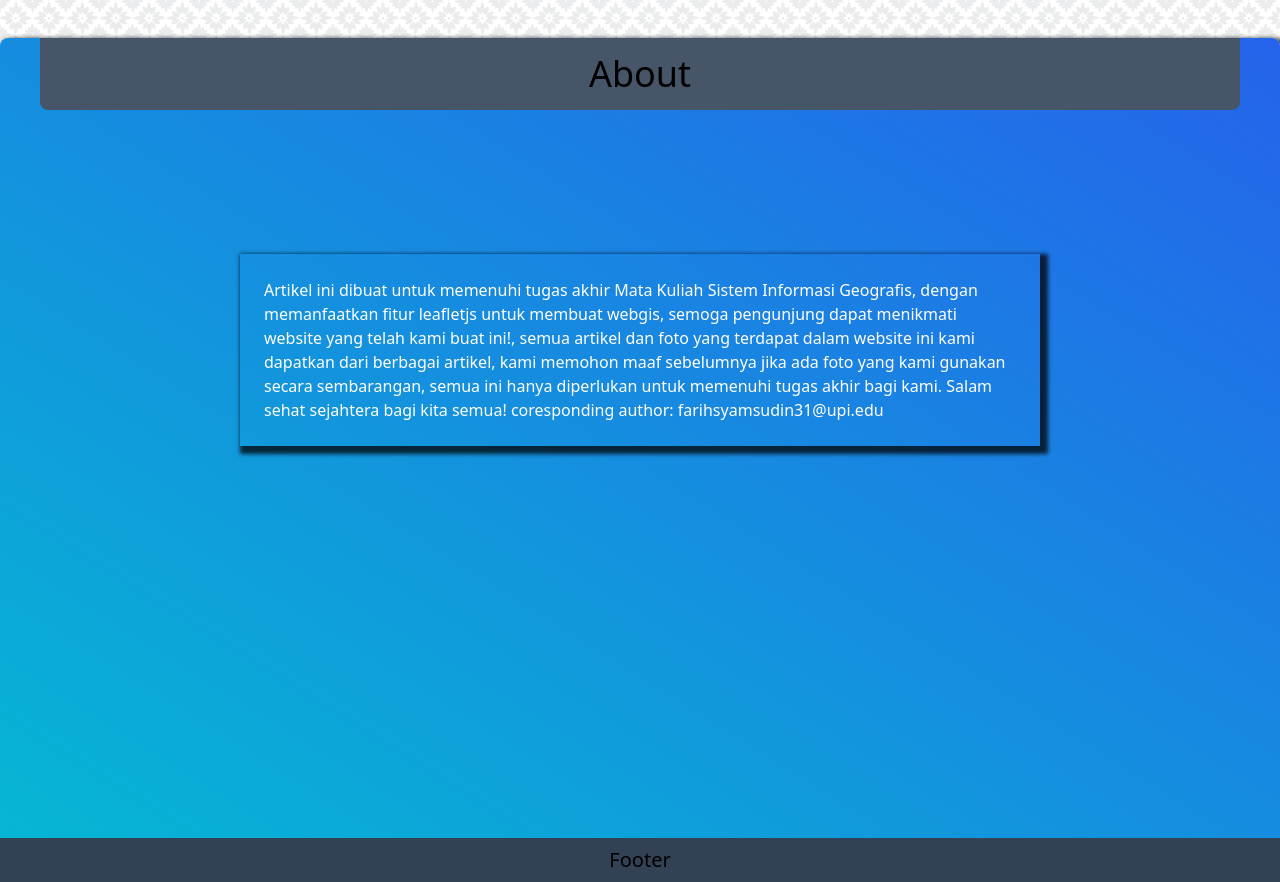
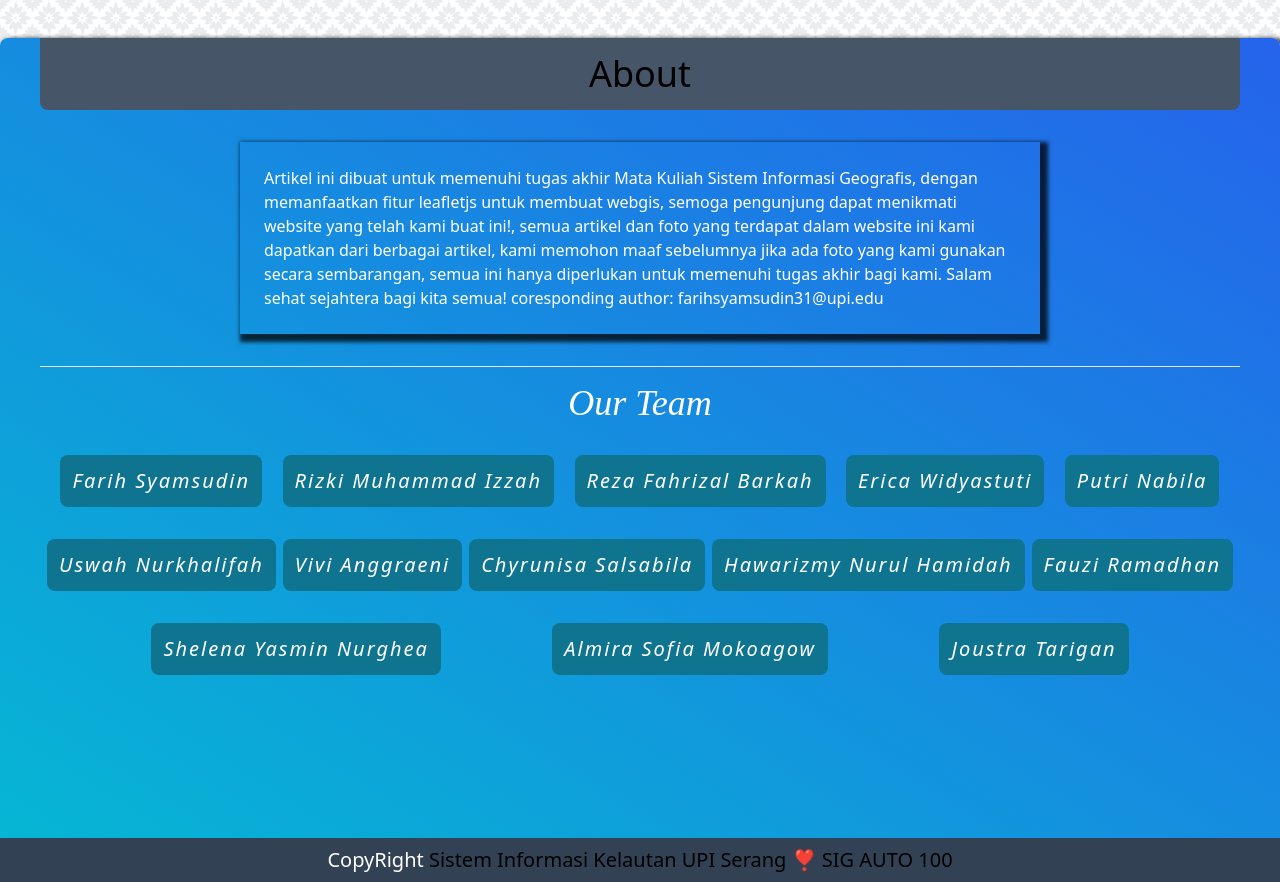
Before and after one commit to farihsyamsudin/webgis, a plain HTML site: page index.html in a window 1280 px wide. Shown: the part 2682-3564 px from the top of the page. Drawn offline with nearby package versions, Linux system fonts and the light colour scheme; a web font is replaced by a local one.

Commit message:
nambahin our team sama edit footer

```diff
--- a/index.html
+++ b/index.html
@@ -140,12 +140,79 @@
     <div id="about" class="min-h-screen bg-gradient-to-tr from-cyan-500 to-blue-600 px-10 rounded-t-lg shadow-3xl">
         <h1 class="text-4xl bg-slate-600 rounded-b-lg p-4 text-center">About</h1>
 
-        <div class="max-w-[800px] shadow-3xl bg-transparent mx-auto p-6 text-white m-8 mt-36">
+        <div class="max-w-[800px] shadow-3xl bg-transparent mx-auto p-6 text-white m-8 mt-18">
             <p>Artikel ini dibuat untuk memenuhi tugas akhir Mata Kuliah Sistem Informasi Geografis, dengan memanfaatkan fitur leafletjs untuk membuat webgis, semoga pengunjung dapat menikmati website yang telah kami buat ini!, semua artikel dan foto yang terdapat dalam website ini kami dapatkan dari berbagai artikel, kami memohon maaf sebelumnya jika ada foto yang kami gunakan secara sembarangan, semua ini hanya diperlukan untuk memenuhi tugas akhir bagi kami. Salam sehat sejahtera bagi kita semua! coresponding author: <a href="http://www.instagram.com/cursaaa">farihsyamsudin31@upi.edu</a></p>
         </div>
-        <!-- <hr> -->
-        <!-- <h2 class="text-4xl rounded-lg p-4 text-center text-white font-lt italic tracking">Our Team</h1>
+        <hr>
+        <h2 class="text-4xl rounded-lg p-4 text-center text-white font-lt italic tracking">Our Team</h1>
             <div id="foto" class="flex flex-wrap justify-evenly">
+                <a href="http://www.instagram.com/cursaaa">
+                <div class="my-4 p-3 bg-cyan-700 rounded-lg hover:cursor-pointer hover:bg-cyan-900 hover:-translate-y-4 transition hover:scale-105">
+                    <h2 class="text-white text-xl italic tracking-widest">Farih Syamsudin</h2>
+                </div>
+                </a>
+                <a href="http://www.instagram.com/rizkiizzah7">
+                <div class="my-4 p-3 bg-cyan-700 rounded-lg hover:cursor-pointer hover:bg-cyan-900 hover:-translate-y-4 transition hover:scale-105">
+                    <h2 class="text-white text-xl italic tracking-widest">Rizki Muhammad Izzah</h2>
+                </div>
+                </a>
+                <a href="http://www.instagram.com/eezafah">
+                <div class="my-4 p-3 bg-cyan-700 rounded-lg hover:cursor-pointer hover:bg-cyan-900 hover:-translate-y-4 transition hover:scale-105">
+                    <h2 class="text-white text-xl italic tracking-widest">Reza Fahrizal Barkah</h2>
+                </div>
+                </a>
+                <a href="http://www.instagram.com/ericawdys__">
+                <div class="my-4 p-3 bg-cyan-700 rounded-lg hover:cursor-pointer hover:bg-cyan-900 hover:-translate-y-4 transition hover:scale-105">
+                    <h2 class="text-white text-xl italic tracking-widest">Erica Widyastuti</h2>
+                </div>
+                </a>
+                <a href="http://www.instagram.com/naabila.p">
+                <div class="my-4 p-3 bg-cyan-700 rounded-lg hover:cursor-pointer hover:bg-cyan-900 hover:-translate-y-4 transition hover:scale-105">
+                    <h2 class="text-white text-xl italic tracking-widest">Putri Nabila</h2>
+                </div>
+                </a>
+                <a href="http://www.instagram.com/uswahnrr">
+                <div class="my-4 p-3 bg-cyan-700 rounded-lg hover:cursor-pointer hover:bg-cyan-900 hover:-translate-y-4 transition hover:scale-105">
+                    <h2 class="text-white text-xl italic tracking-widest">Uswah Nurkhalifah</h2>
+                </div>
+                </a>
+                <a href="http://www.instagram.com/anggraen_873">
+                <div class="my-4 p-3 bg-cyan-700 rounded-lg hover:cursor-pointer hover:bg-cyan-900 hover:-translate-y-4 transition hover:scale-105">
+                    <h2 class="text-white text-xl italic tracking-widest">Vivi Anggraeni</h2>
+                </div>
+                </a>
+                <a href="http://www.instagram.com/cc.aazyx">
+                <div class="my-4 p-3 bg-cyan-700 rounded-lg hover:cursor-pointer hover:bg-cyan-900 hover:-translate-y-4 transition hover:scale-105">
+                    <h2 class="text-white text-xl italic tracking-widest">Chyrunisa Salsabila</h2>
+                </div>
+                </a>
+                <a href="http://www.instagram.com/hawarieezz">
+                <div class="my-4 p-3 bg-cyan-700 rounded-lg hover:cursor-pointer hover:bg-cyan-900 hover:-translate-y-4 transition hover:scale-105">
+                    <h2 class="text-white text-xl italic tracking-widest">Hawarizmy Nurul Hamidah</h2>
+                </div>
+                </a>
+                <a href="http://www.instagram.com/ujimusprime">
+                <div class="my-4 p-3 bg-cyan-700 rounded-lg hover:cursor-pointer hover:bg-cyan-900 hover:-translate-y-4 transition hover:scale-105">
+                    <h2 class="text-white text-xl italic tracking-widest">Fauzi Ramadhan</h2>
+                </div>
+                </a>
+                <a href="http://www.instagram.com/shelenayn_">
+                <div class="my-4 p-3 bg-cyan-700 rounded-lg hover:cursor-pointer hover:bg-cyan-900 hover:-translate-y-4 transition hover:scale-105">
+                    <h2 class="text-white text-xl italic tracking-widest">Shelena Yasmin Nurghea</h2>
+                </div>
+                </a>
+                <a href="http://www.instagram.com/almirasofiia">
+                <div class="my-4 p-3 bg-cyan-700 rounded-lg hover:cursor-pointer hover:bg-cyan-900 hover:-translate-y-4 transition hover:scale-105">
+                    <h2 class="text-white text-xl italic tracking-widest">Almira Sofia Mokoagow</h2>
+                </div>
+                </a>
+                <a href="http://www.instagram.com/_joust">
+                <div class=" my-4 p-3 bg-cyan-700 rounded-lg hover:cursor-pointer hover:bg-cyan-900 hover:-translate-y-4 transition hover:scale-105">
+                    <h2 class="text-white text-xl italic tracking-widest">Joustra Tarigan</h2>
+                </div>
+                </a>
+            </div>
+        <!--
                 <div src="" alt="" class="relative bg-[url('img/foto/1.jpg')] bg-no-repeat bg-cover w-28 h-28 rounded-full m-4 group hover:animate-bounce transition hover:cursor-pointer">
                     <div class="absolute group-hover:-bottom-[110px] group-hover:inline hidden w-28 h-28 text-center">
                         <h1 class="text-white">Farih, as a programmer</h1>
@@ -205,7 +272,7 @@
             </div>
 
     </div>
-    <div id="cr" class="max-w-full text-center bg-slate-700 p-2 text-xl">Footer</div>
+    <div id="cr" class="max-w-full text-center bg-slate-700 p-2 text-xl"><span class="text-white">CopyRight</span> Sistem Informasi Kelautan UPI Serang ❣️ SIG AUTO 100</div>
 
     <!-- Klik (ON PROJECT) -->
 
```
